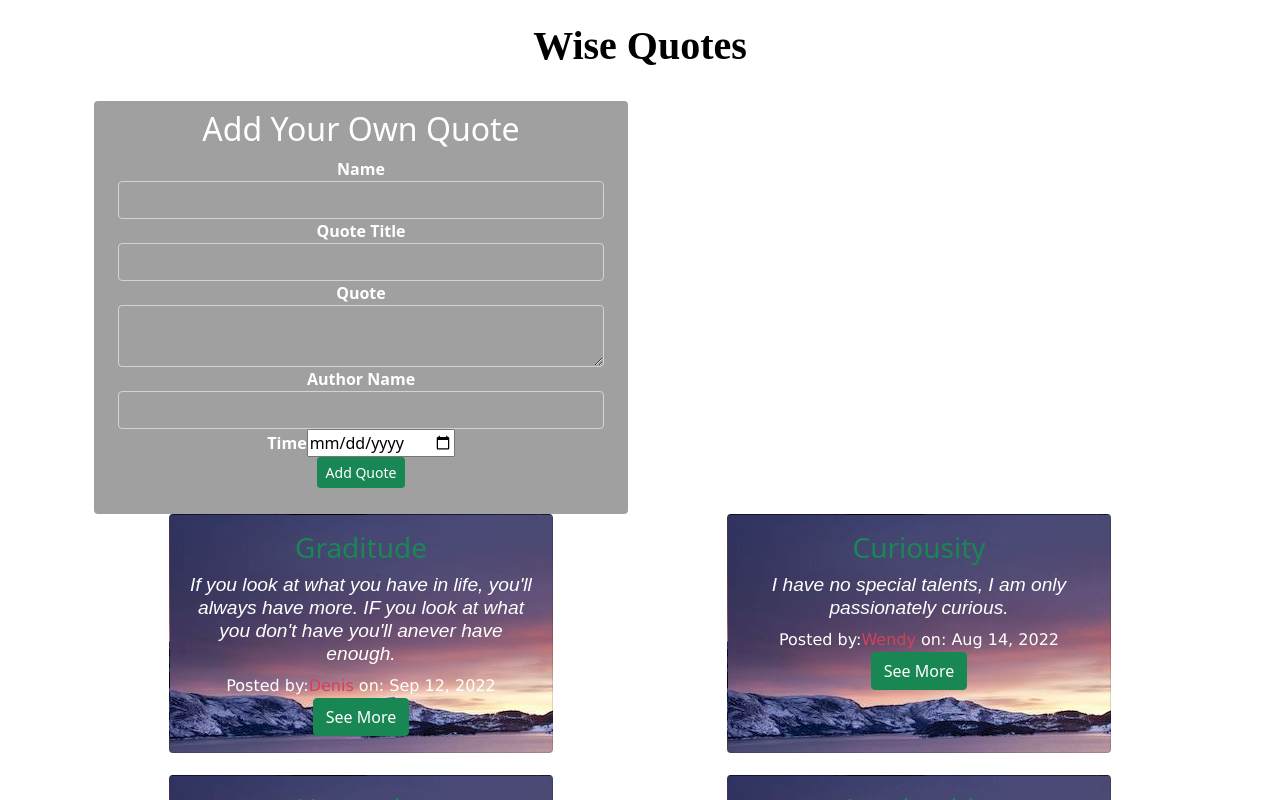
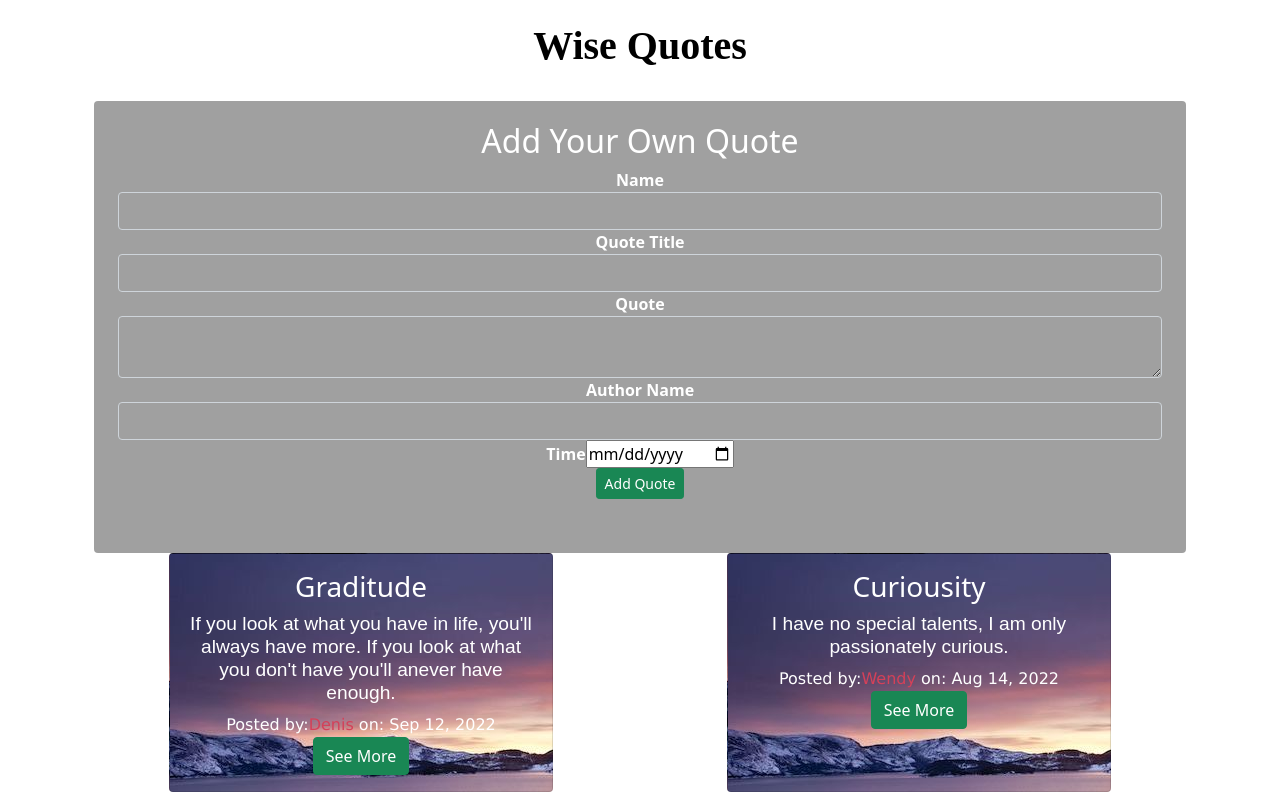
Before and after one commit to joey57/Quotes, an Angular app: page / in a window 1280 px wide. Shown: the top 800 px of the page. Built offline with nearby package versions, Linux system fonts and the light colour scheme.

Commit message:
addedd highlight directive

```diff
--- a/src/app/highlight.directive.ts
+++ b/src/app/highlight.directive.ts
@@ -1,10 +1,21 @@
-import { Directive } from '@angular/core';
+import { Directive, ElementRef, HostListener } from '@angular/core';
 
 @Directive({
   selector: '[appHighlight]'
 })
 export class HighlightDirective {
 
-  constructor() { }
+  constructor(private elem:ElementRef) { }
+
+  @HostListener("click") onClicks(){
+    this.textDeco("green")
+  }
+  @HostListener("dbclick") onDoubleClicks(){
+    this.textDeco("None")
+  }
+
+  private textDeco(action:string){
+    this.elem.nativeElement.style.textDecoration=action;
+  }
 
 }
--- a/src/app/quote-form/quote-form.component.html
+++ b/src/app/quote-form/quote-form.component.html
@@ -38,7 +38,7 @@
         <p>Date is required</p>
         </div>
     </div>
-    <button class="btn btn-sm btn-success">Add Quote</button>
+    <button type="submit" class="btn btn-sm btn-success">Add Quote</button>
 
   </form>
 </div>
--- a/src/app/quote/quote.component.css
+++ b/src/app/quote/quote.component.css
@@ -32,5 +32,4 @@ span{
 .card-title{
   font-size: larger;
   font-family: Arial, Helvetica, sans-serif;
-  font-style: italic;
 }
--- a/src/app/quote/quote.component.html
+++ b/src/app/quote/quote.component.html
@@ -1,23 +1,24 @@
 <div class="container overlay" style="text-align: center;">
   <h1> {{ title | titlecase}}</h1>
-  <div class="container">
+  <div class="container-fluid">
     <div class="row">
-      <div class="col-md-6">
+      <div class="col-md-12">
         <app-quote-form (addQuote)="addNewQuote($event)"></app-quote-form>
       </div>
     </div>
   </div>
-
+<div class="col-md-12">
   <div class="all-cards">
     <div *ngFor="let quote of quotes;let i = index" class="card" style="width: 24rem;">
       <div class="card-body">
-        <h3 class="card-text text-success" id="param">{{quote.quote}}</h3>
-        <h4 class="card-title">{{quote.title}}</h4>
+        <h3 class="card-text" id="param" >{{quote.quote}}</h3>
+        <h4 class="card-title" appHighlightQuote>{{quote.title}}</h4>
         <app-quote-detail *ngIf="quote.showInfo" [quoty]="quote" (isRead)="quoteDelete($event,i)"></app-quote-detail>
         <span class="card-subtittle mb-2">Posted by:<span id="name">{{quote.name}}</span><span id="date">  on: <span id="datecolor">{{quote.datePosted|date}}</span></span></span>
         <button (click)="toggle(i)" class="btn btn-success"> See More </button>
       </div>
     </div>
   </div>
+  </div>
 
 </div>
--- a/src/app/quote/quote.component.ts
+++ b/src/app/quote/quote.component.ts
@@ -9,8 +9,8 @@ import { Quote } from '../quote';
 export class QuoteComponent implements OnInit {
   title = 'Wise Quotes';
   quotes: Quote[]=[
-    new Quote(1,'Denis','Graditude',`If you look at what you have in life, you'll always have more. IF you look at what you don't have you'll anever have enough.`,'Oprah Winfrey', new Date(2022,8,12),0,0),
-    new Quote (2,'Wendy','Curiousity',`I have no special talents, I am only passionately curious.`,'Albert Einstein', new Date(2022,7,14),0,0),
+    new Quote(1,'Denis','Graditude',`If you look at what you have in life, you'll always have more. If you look at what you don't have you'll anever have enough.`,'Oprah Winfrey', new Date(2022,8,12),2,0),
+    new Quote (2,'Wendy','Curiousity',`I have no special talents, I am only passionately curious.`,'Albert Einstein', new Date(2022,7,14),1,0),
     new Quote (3,'Michael','Humanity',` What counts in life is not the mere fact that we have lived. It is what difference we have made to the lives of the others.`,'Nelson Mandela',new Date(2022,6,3),0,0),
     new Quote(4,'Allan','Leadership',`The very essence of leadership is that you have to have vision.You can't blow an uncertain trumpet.`,'Theodore M.Hesburgh',new Date(2022,8,7),0,0),
     new Quote(5,'Theo','Goals',`If you set your Goals ridiculously high and it's a failure, you will fail above everyone else's success.`,'James Cameron',new Date(2022,8,17),0,0),
```
